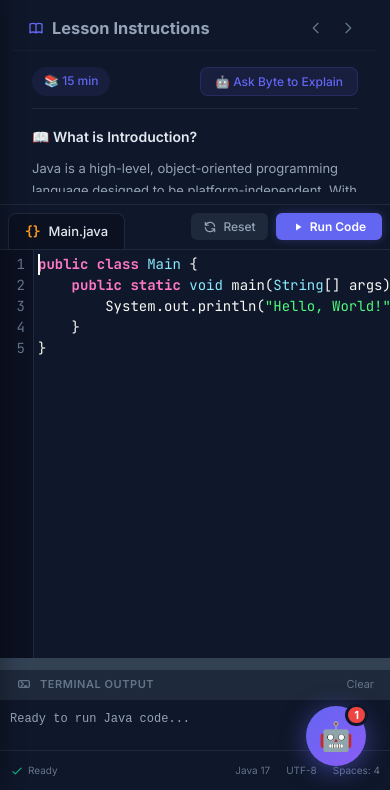
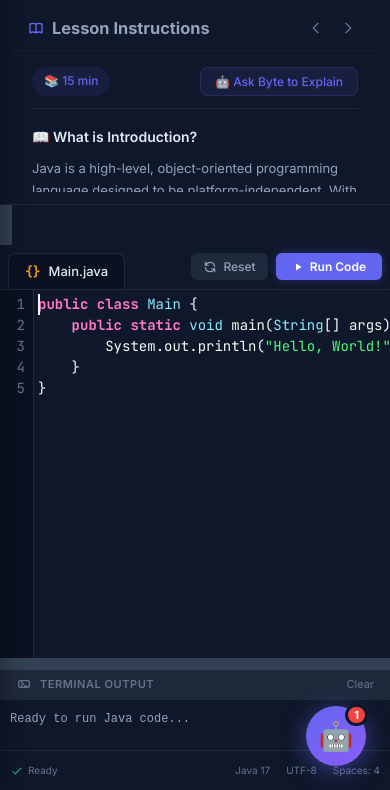
Before and after one commit to erolledph/learn-java, a website: page index.html in a window 390 px wide. Shown: the part 54-844 px from the top of the page. Drawn offline with nearby package versions, Linux system fonts and the light colour scheme.

Commit message:
Enable vertical resize handle (lesson vs editor) on mobile with visible drag indicator

```diff
--- a/styles.css
+++ b/styles.css
@@ -2365,10 +2365,6 @@ body.night-theme .CodeMirror.cm-focused .CodeMirror-cursor {
         font-size: 11px;
     }
 
-    .resize-handle-v {
-        display: none;
-    }
-
     .editor-section {
         flex: 1;
         min-height: 0;
@@ -2387,13 +2383,30 @@ body.night-theme .CodeMirror.cm-focused .CodeMirror-cursor {
 
     /* Touch-friendly resize handles on mobile */
     .resize-handle-v {
-        width: 8px;
+        width: 12px;
         cursor: col-resize;
         background: var(--bg-hover);
-    }
-
-    .resize-handle-v:hover {
+        display: flex;
+        align-items: center;
+        justify-content: center;
+    }
+
+    .resize-handle-v::before {
+        content: '';
+        width: 4px;
+        height: 40px;
+        background: var(--border-secondary);
+        border-radius: 2px;
+    }
+
+    .resize-handle-v:hover,
+    .resize-handle-v:active {
         background: var(--accent-primary);
+    }
+
+    .resize-handle-v:hover::before,
+    .resize-handle-v:active::before {
+        background: white;
     }
 
     .resize-handle-h {
```
